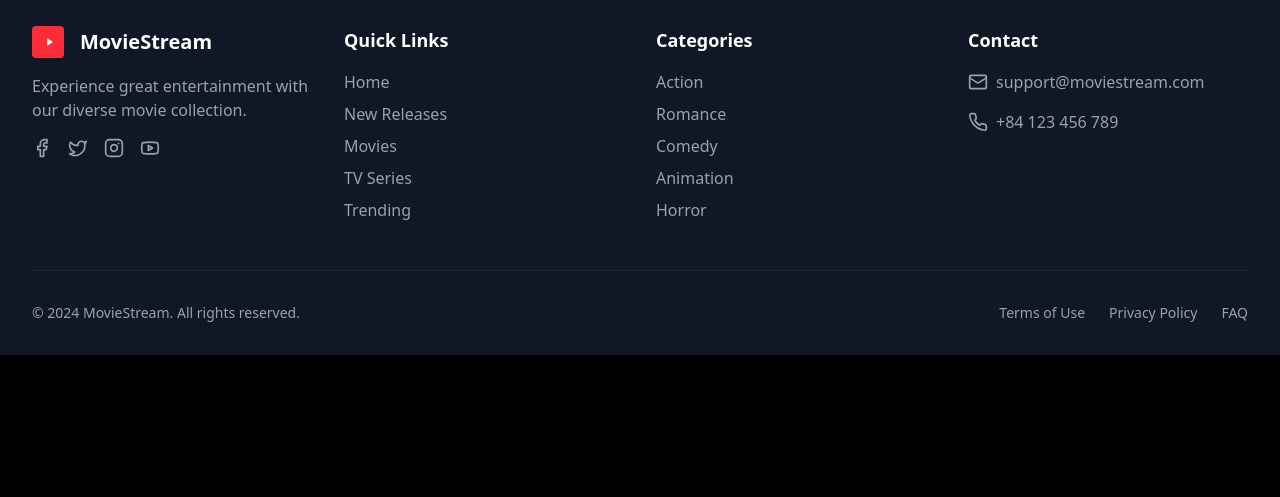
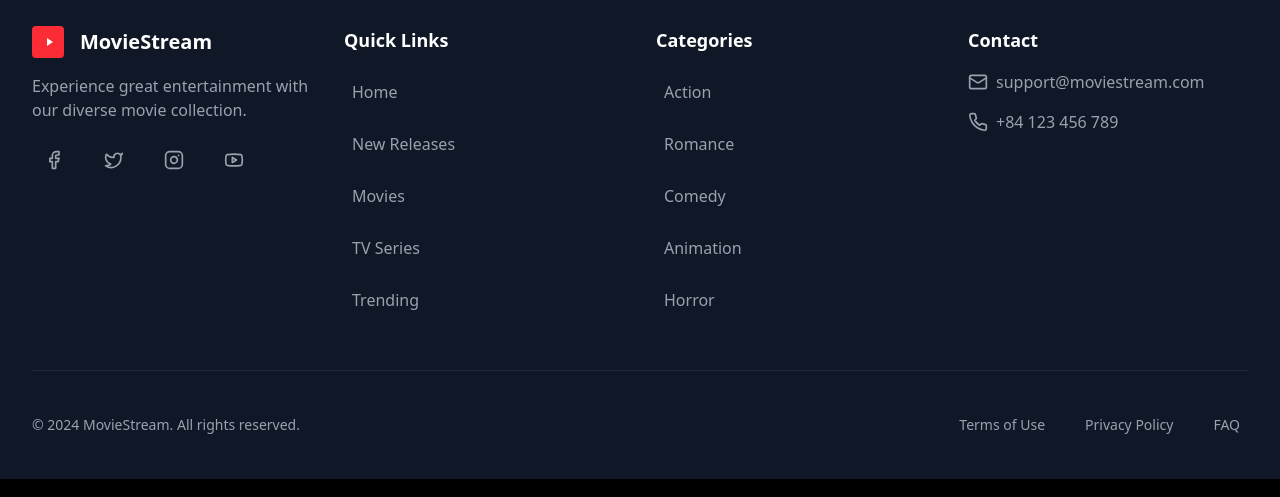
Before and after one commit to Captain-Catto/movie-frontend, a Next.js app: page /account in a window 1280 px wide. Shown: the part 246-743 px from the top of the page. Built offline with nearby package versions, Linux system fonts and the light colour scheme; no server answers.

Commit message:
fix: sửa lại các large chunk để tăng điểm pagespeed insight

```diff
--- a/src/components/layout/Footer.tsx
+++ b/src/components/layout/Footer.tsx
@@ -28,7 +28,7 @@ const Footer = () => {
             <div className="flex space-x-4">
               <Link
                 href="#"
-                className="text-gray-400 hover:text-red-500 transition-colors"
+                className="inline-flex h-11 w-11 items-center justify-center rounded-md text-gray-400 transition-colors hover:text-red-500"
                 aria-label="Facebook"
                 title="Facebook"
               >
@@ -50,7 +50,7 @@ const Footer = () => {
               </Link>
               <Link
                 href="#"
-                className="text-gray-400 hover:text-red-500 transition-colors"
+                className="inline-flex h-11 w-11 items-center justify-center rounded-md text-gray-400 transition-colors hover:text-red-500"
                 aria-label="Twitter"
                 title="Twitter"
               >
@@ -72,7 +72,7 @@ const Footer = () => {
               </Link>
               <Link
                 href="#"
-                className="text-gray-400 hover:text-red-500 transition-colors"
+                className="inline-flex h-11 w-11 items-center justify-center rounded-md text-gray-400 transition-colors hover:text-red-500"
                 aria-label="Instagram"
                 title="Instagram"
               >
@@ -96,7 +96,7 @@ const Footer = () => {
               </Link>
               <Link
                 href="#"
-                className="text-gray-400 hover:text-red-500 transition-colors"
+                className="inline-flex h-11 w-11 items-center justify-center rounded-md text-gray-400 transition-colors hover:text-red-500"
                 aria-label="YouTube"
                 title="YouTube"
               >
@@ -129,7 +129,7 @@ const Footer = () => {
               <li>
                 <Link
                   href="/"
-                  className="text-gray-400 hover:text-red-500 transition-colors"
+                  className="inline-flex min-h-11 items-center rounded-md px-2 text-gray-400 transition-colors hover:text-red-500"
                 >
                   {labels.home}
                 </Link>
@@ -137,7 +137,7 @@ const Footer = () => {
               <li>
                 <Link
                   href="/browse?sort=latest"
-                  className="text-gray-400 hover:text-red-500 transition-colors"
+                  className="inline-flex min-h-11 items-center rounded-md px-2 text-gray-400 transition-colors hover:text-red-500"
                 >
                   {labels.newReleases}
                 </Link>
@@ -145,7 +145,7 @@ const Footer = () => {
               <li>
                 <Link
                   href="/movies"
-                  className="text-gray-400 hover:text-red-500 transition-colors"
+                  className="inline-flex min-h-11 items-center rounded-md px-2 text-gray-400 transition-colors hover:text-red-500"
                 >
                   {labels.movies}
                 </Link>
@@ -153,7 +153,7 @@ const Footer = () => {
               <li>
                 <Link
                   href="/tv"
-                  className="text-gray-400 hover:text-red-500 transition-colors"
+                  className="inline-flex min-h-11 items-center rounded-md px-2 text-gray-400 transition-colors hover:text-red-500"
                 >
                   {labels.tvSeries}
                 </Link>
@@ -161,7 +161,7 @@ const Footer = () => {
               <li>
                 <Link
                   href="/trending"
-                  className="text-gray-400 hover:text-red-500 transition-colors"
+                  className="inline-flex min-h-11 items-center rounded-md px-2 text-gray-400 transition-colors hover:text-red-500"
                 >
                   {labels.trending}
                 </Link>
@@ -178,7 +178,7 @@ const Footer = () => {
               <li>
                 <Link
                   href="/browse?type=movie&genres=28"
-                  className="text-gray-400 hover:text-red-500 transition-colors"
+                  className="inline-flex min-h-11 items-center rounded-md px-2 text-gray-400 transition-colors hover:text-red-500"
                 >
                   {labels.action}
                 </Link>
@@ -186,7 +186,7 @@ const Footer = () => {
               <li>
                 <Link
                   href="/browse?type=movie&genres=10749"
-                  className="text-gray-400 hover:text-red-500 transition-colors"
+                  className="inline-flex min-h-11 items-center rounded-md px-2 text-gray-400 transition-colors hover:text-red-500"
                 >
                   {labels.romance}
                 </Link>
@@ -194,7 +194,7 @@ const Footer = () => {
               <li>
                 <Link
                   href="/browse?type=movie&genres=35"
-                  className="text-gray-400 hover:text-red-500 transition-colors"
+                  className="inline-flex min-h-11 items-center rounded-md px-2 text-gray-400 transition-colors hover:text-red-500"
                 >
                   {labels.comedy}
                 </Link>
@@ -202,7 +202,7 @@ const Footer = () => {
               <li>
                 <Link
                   href="/browse?type=movie&genres=16"
-                  className="text-gray-400 hover:text-red-500 transition-colors"
+                  className="inline-flex min-h-11 items-center rounded-md px-2 text-gray-400 transition-colors hover:text-red-500"
                 >
                   {labels.animation}
                 </Link>
@@ -210,7 +210,7 @@ const Footer = () => {
               <li>
                 <Link
                   href="/browse?type=movie&genres=27"
-                  className="text-gray-400 hover:text-red-500 transition-colors"
+                  className="inline-flex min-h-11 items-center rounded-md px-2 text-gray-400 transition-colors hover:text-red-500"
                 >
                   {labels.horror}
                 </Link>
@@ -272,19 +272,19 @@ const Footer = () => {
             <div className="flex space-x-6">
               <Link
                 href="/terms"
-                className="text-gray-400 hover:text-red-500 text-sm transition-colors"
+                className="inline-flex min-h-11 items-center rounded-md px-2 text-sm text-gray-400 transition-colors hover:text-red-500"
               >
                 {labels.terms}
               </Link>
               <Link
                 href="/privacy"
-                className="text-gray-400 hover:text-red-500 text-sm transition-colors"
+                className="inline-flex min-h-11 items-center rounded-md px-2 text-sm text-gray-400 transition-colors hover:text-red-500"
               >
                 {labels.privacy}
               </Link>
               <Link
                 href="/faq"
-                className="text-gray-400 hover:text-red-500 text-sm transition-colors"
+                className="inline-flex min-h-11 items-center rounded-md px-2 text-sm text-gray-400 transition-colors hover:text-red-500"
               >
                 {labels.faq}
               </Link>
--- a/src/components/movie/MovieCard.tsx
+++ b/src/components/movie/MovieCard.tsx
@@ -100,7 +100,11 @@ const MovieCard = ({ movie }: MovieCardProps) => {
       onMouseLeave={() => setIsHovered(false)}
     >
       {/* Main Card */}
-      <Link href={detailHref} className="v-thumbnail block" onClick={handleCardClick}>
+      <Link
+        href={detailHref}
+        className="v-thumbnail block min-h-11 rounded-lg"
+        onClick={handleCardClick}
+      >
         <div className="relative aspect-[2/3] rounded-lg overflow-hidden bg-gray-800 transition-all duration-300 lg:group-hover:z-20">
           {/* Favorite Button - Top Right Corner */}
           <FavoriteButton
@@ -205,7 +209,7 @@ const MovieCard = ({ movie }: MovieCardProps) => {
           <Link
             href={detailHref}
             title={movie.title}
-            className="text-sm text-center font-semibold hover:text-red-500 transition-colors line-clamp-3"
+            className="block min-h-11 rounded px-1 py-2 text-center text-sm font-semibold leading-5 transition-colors hover:text-red-500 line-clamp-3"
             onClick={handleCardClick}
           >
             {movie.title}
--- a/src/components/ui/SectionHeader.tsx
+++ b/src/components/ui/SectionHeader.tsx
@@ -19,11 +19,11 @@ export default function SectionHeader({
       {showViewMore && href && (
         <Link
           href={href}
-          className="flex items-center text-gray-300 hover:text-white transition-colors group"
+          className="group inline-flex min-h-11 items-center gap-1 rounded-md px-2 py-2 text-gray-300 transition-colors hover:text-white"
         >
-          <span className="text-sm font-medium">{viewMoreLabel}</span>
+          <span className="text-sm font-medium leading-none">{viewMoreLabel}</span>
           <svg
-            className="w-4 h-4 ml-1 transition-transform group-hover:translate-x-1"
+            className="h-4 w-4 transition-transform group-hover:translate-x-1"
             fill="none"
             stroke="currentColor"
             viewBox="0 0 24 24"
```
